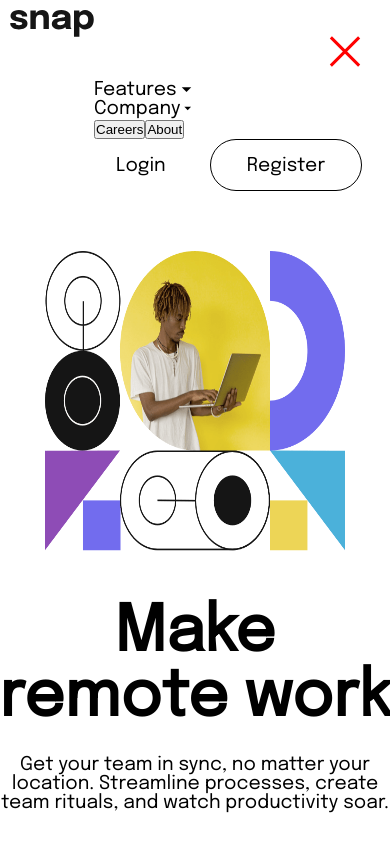
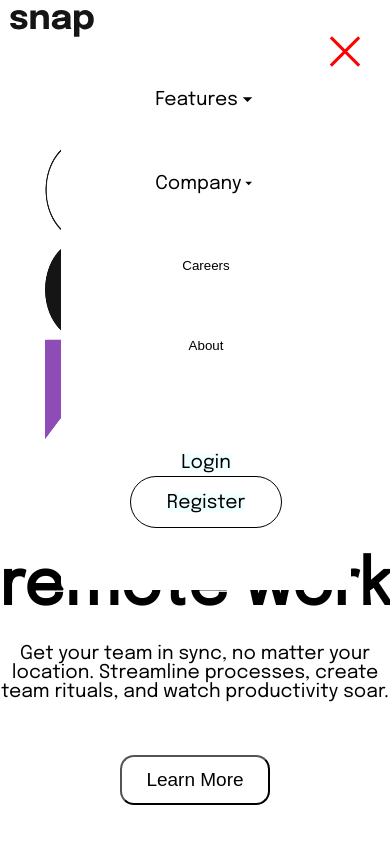
Before and after one commit to jyotirmoy-sinhababu/Intro-section-with-dropdown-navigation, a React (Create React App) app: page / in a window 390 px wide. Both pictures are taken after a click on the button 360 px from the left and 35 px from the top of the page. Shown: the top 844 px of the page. Built offline with nearby package versions, Linux system fonts and the light colour scheme; a web font is replaced by a local one.

Commit message:
style added

```diff
--- a/src/components/sub-comp/navBtns/Feature/featureStyle.css
+++ b/src/components/sub-comp/navBtns/Feature/featureStyle.css
@@ -27,6 +27,7 @@
   border-radius: 9px;
   align-items: center;
   box-shadow: 0 0 14px rgb(45, 44, 40);
+  z-index: 500;
 }
 
 .feature-btn {
@@ -39,3 +40,10 @@
 .feature-btn:hover {
   font-weight: 700;
 }
+
+@media screen and (max-width: 600px) {
+  .feature-btn-cnt {
+    position: absolute;
+    left: 68%;
+  }
+}
--- a/src/components/sub-comp/navBtns/auth/authStyle.css
+++ b/src/components/sub-comp/navBtns/auth/authStyle.css
@@ -37,3 +37,22 @@
 .register-btn-cnt:hover {
   border: 3px solid black;
 }
+
+@media screen and (max-width: 600px) {
+  .auth-cnt {
+    display: flex;
+    flex-direction: column;
+    gap: 4px;
+  }
+  .logIn-btn,
+  .register-btn {
+    display: flex;
+    justify-content: center;
+    align-items: center;
+    font-size: 19px;
+    border: none;
+    background-color: azure;
+    cursor: pointer;
+    font-family: 'Epilogue', sans-serif;
+  }
+}
--- a/src/components/sub-comp/navBtns/company/companyStyle.css
+++ b/src/components/sub-comp/navBtns/company/companyStyle.css
@@ -38,3 +38,11 @@
 .company-btn:hover {
   font-weight: 700;
 }
+
+@media screen and (max-width: 600px) {
+  .company-btn-cnt {
+    position: absolute;
+    left: 1%;
+    top: 22%;
+  }
+}
--- a/src/components/sub-comp/navBtns/navMobileView/NavMobileBtn.jsx
+++ b/src/components/sub-comp/navBtns/navMobileView/NavMobileBtn.jsx
@@ -31,15 +31,15 @@ const NavMobileBtn = () => {
       </button>
       <div>
         {isNavBtn ? (
-          <div>
-            <div>
+          <div className='nav-mobile-subBtn-cnt'>
+            <div className='nav-btn-first'>
               {' '}
               <FeatureBtn />
               <CompanyBtn />
-              <button>Careers</button>
-              <button>About</button>
+              <button className='careers'>Careers</button>
+              <button className='about'>About</button>
             </div>
-            <div>
+            <div className='nav-btn-second'>
               <Auth />
             </div>
           </div>
--- a/src/components/sub-comp/navBtns/navMobileView/navMobileStyle.css
+++ b/src/components/sub-comp/navBtns/navMobileView/navMobileStyle.css
@@ -19,6 +19,7 @@
   display: flex;
   flex-direction: column;
   gap: 20px;
+  z-index: 2;
 }
 
 .one {
@@ -69,3 +70,28 @@
     right: 25px;
   }
 }
+
+.nav-mobile-subBtn-cnt {
+  position: absolute;
+  height: 500px;
+  right: 10%;
+  display: flex;
+  flex-direction: column;
+  align-items: center;
+  gap: 100px;
+  background-color: white;
+  border-radius: 7px;
+  padding-top: 10px;
+}
+
+.nav-btn-first {
+  display: flex;
+  flex-direction: column;
+  gap: 65px;
+}
+
+.careers,
+.about {
+  background-color: white;
+  border: none;
+}
```
